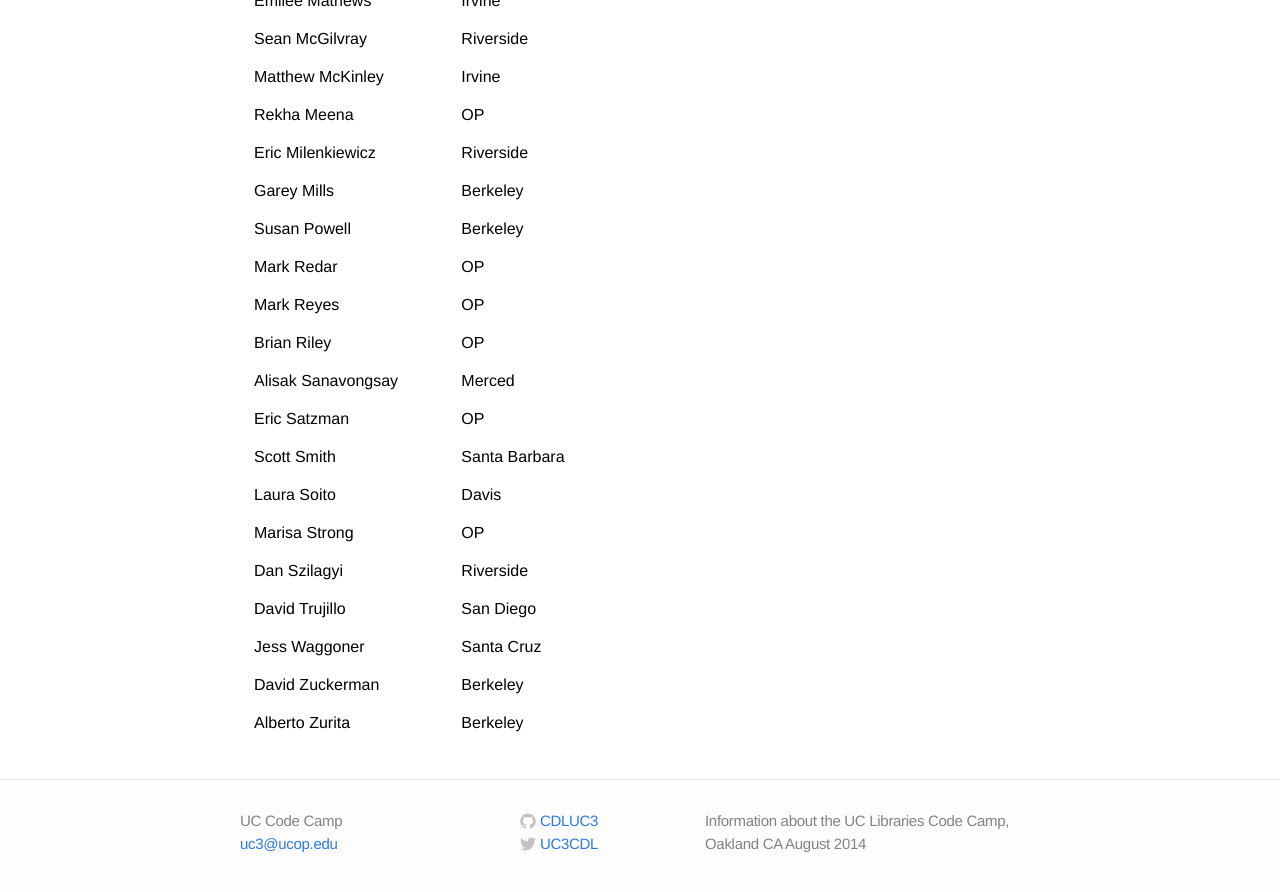
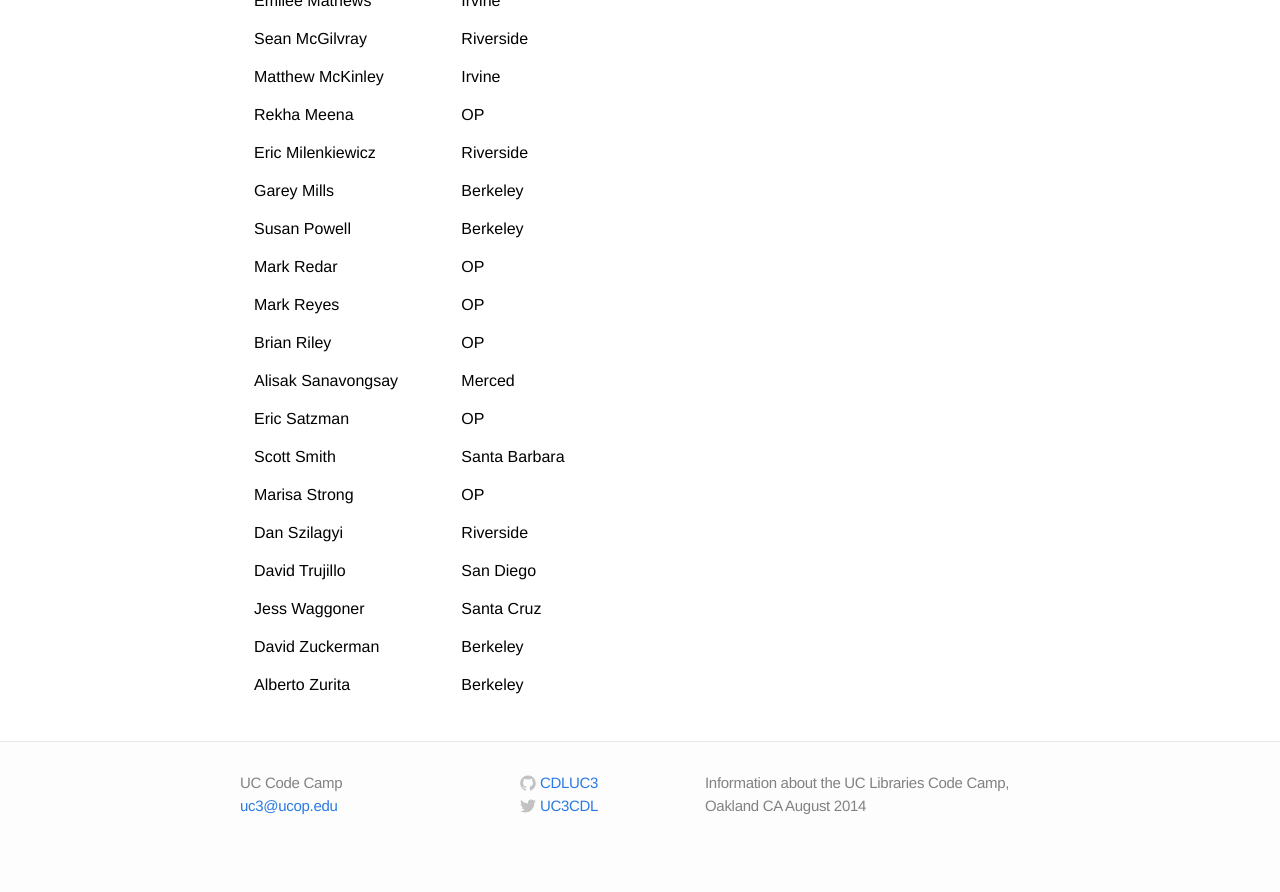
Before and after one commit to CDLUC3/UC-code-camp, a Jekyll site: the page built from attendees.md, in a window 1280 px wide and 900 px high, scrolled down 1257 px. Shown: the top 892 px of the window. Built offline with Jekyll 4.4.1, drawn with Linux system fonts in a browser that asks for light colours; Markdown is read by kramdown in place of the engine named in the settings; after the commit the page ends 2119 px from its top, so only the background shows below that.

Commit message:
remove laura

```diff
--- a/attendees.md
+++ b/attendees.md
@@ -47,7 +47,6 @@
 <tr>	<td>	Alisak Sanavongsay	</td>	<td>	</td>	<td>	Merced	</td>	</tr>
 <tr>	<td>	Eric Satzman	</td>	<td>	</td>	<td>	OP	</td>	</tr>
 <tr>	<td>	Scott Smith	</td>	<td>	</td>	<td>	Santa Barbara	</td>	</tr>
-<tr>	<td>	Laura Soito	</td>	<td>	</td>	<td>	Davis	</td>	</tr>
 <tr>	<td>	Marisa Strong	</td>	<td>	</td>	<td>	OP	</td>	</tr>
 <tr>	<td>	Dan Szilagyi	</td>	<td>	</td>	<td>	Riverside	</td>	</tr>
 <tr>	<td>	David Trujillo	</td>	<td>	</td>	<td>	San Diego	</td>	</tr>
```
